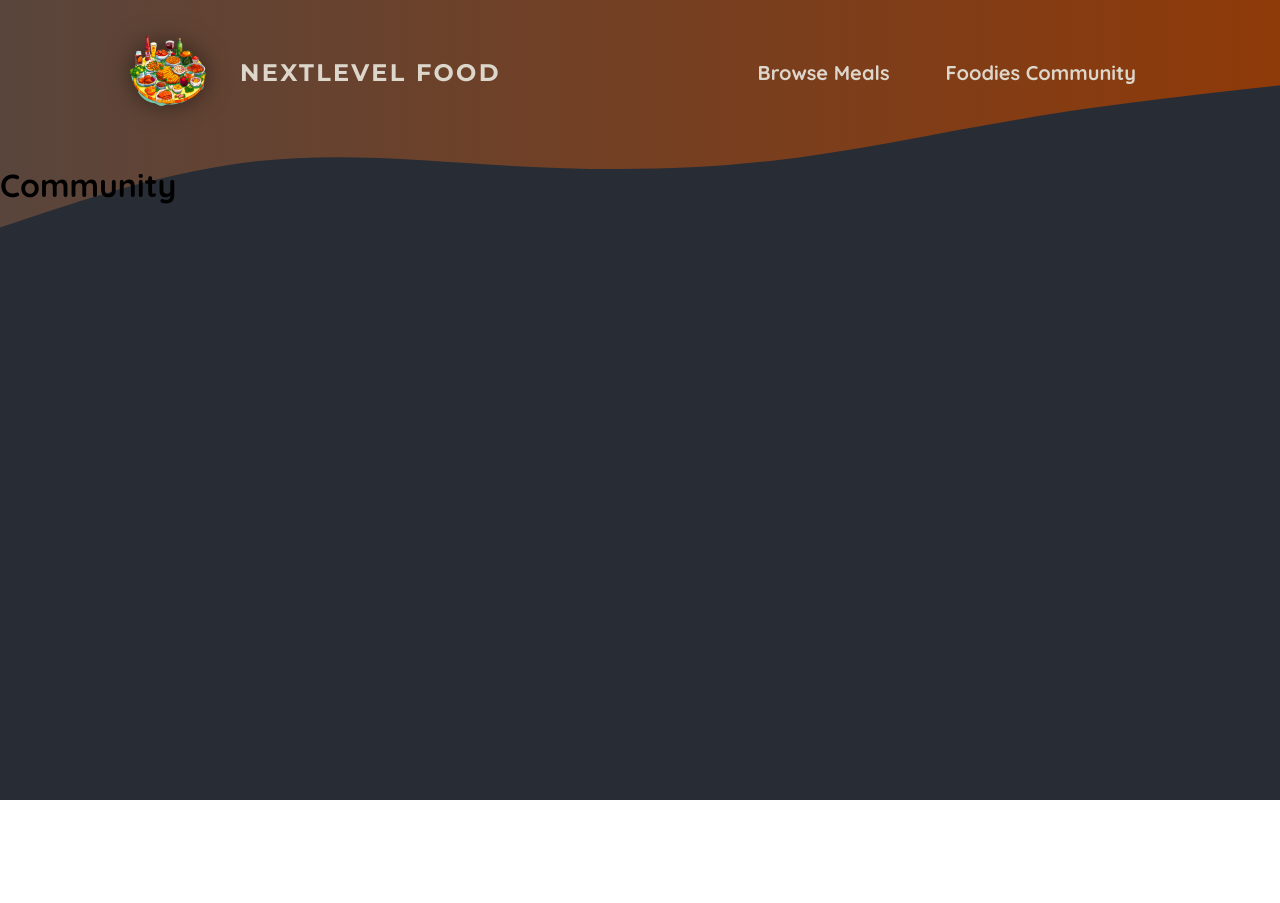
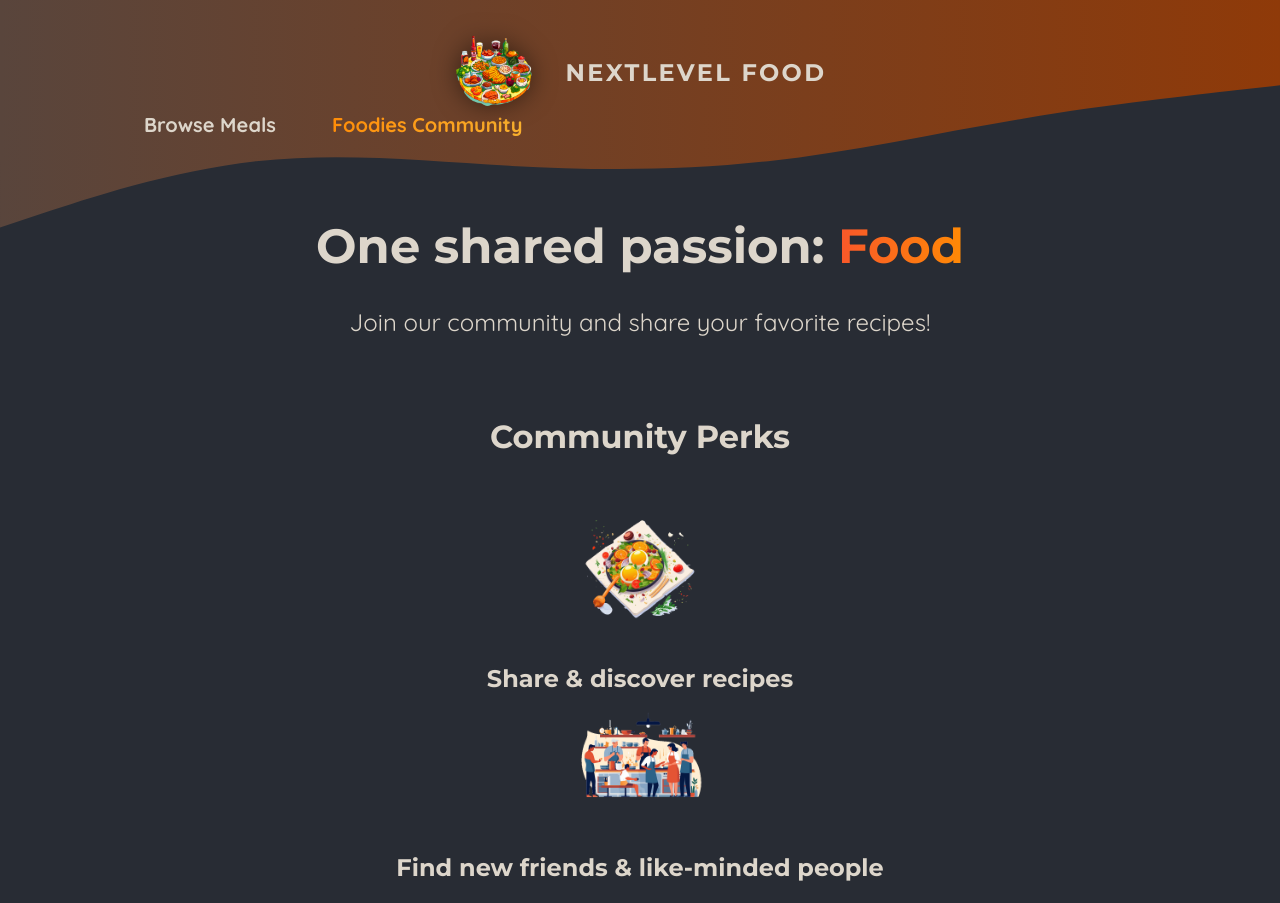
Before and after one commit to Snzslt/Food-Order-Nextjs, a Next.js app: page /community in a window 1280 px wide. Shown: the top 903 px of the page. Before the commit the page ends 800 px from the top, so only its background shows below. Built offline with nearby package versions, Linux system fonts and the light colour scheme.

Commit message:
Using Client Components Efficiently

```diff
--- a/app/community/page.js
+++ b/app/community/page.js
@@ -1,3 +1,40 @@
+import Image from 'next/image';
+
+import mealIcon from '@/assets/icons/meal.png';
+import communityIcon from '@/assets/icons/community.png';
+import eventsIcon from '@/assets/icons/events.png';
+import classes from './page.module.css';
+
 export default function CommunityPage() {
-    return <h1>Community</h1>;
-  }
+  return (
+    <>
+      <header className={classes.header}>
+        <h1>
+          One shared passion: <span className={classes.highlight}>Food</span>
+        </h1>
+        <p>Join our community and share your favorite recipes!</p>
+      </header>
+      <main className={classes.main}>
+        <h2>Community Perks</h2>
+
+        <ul className={classes.perks}>
+          <li>
+            <Image src={mealIcon} alt="A delicious meal" />
+            <p>Share & discover recipes</p>
+          </li>
+          <li>
+            <Image src={communityIcon} alt="A crowd of people, cooking" />
+            <p>Find new friends & like-minded people</p>
+          </li>
+          <li>
+            <Image
+              src={eventsIcon}
+              alt="A crowd of people at a cooking event"
+            />
+            <p>Participate in exclusive events</p>
+          </li>
+        </ul>
+      </main>
+    </>
+  );
+}
--- /dev/null
+++ b/app/community/page.module.css
@@ -0,0 +1,61 @@
+.header {
+    gap: 3rem;
+    margin: 3rem auto 5rem auto;
+    width: 90%;
+    max-width: 75rem;
+    color: #ddd6cb;
+    font-size: 1.5rem;
+    text-align: center;
+  }
+
+  .header h1 {
+    font-family: 'Montserrat', sans-serif;
+  }
+
+  .highlight {
+    background: linear-gradient(90deg, #f9572a, #ff8a05);
+    background-clip: text;
+    -webkit-background-clip: text;
+    -webkit-text-fill-color: transparent;
+  }
+
+  .main {
+    width: 90%;
+    max-width: 40rem;
+    margin: 0 auto;
+    text-align: center;
+  }
+
+  .main h2 {
+    font-family: 'Montserrat', sans-serif;
+    font-size: 2rem;
+    margin-bottom: 3rem;
+    color: #ddd6cb;
+  }
+
+  .perks {
+    list-style: none;
+    margin: 3rem 0;
+    padding: 0;
+  }
+
+  .perks li {
+    display: flex;
+    flex-direction: column;
+    align-items: center;
+    gap: 2rem;
+  }
+
+  .perks img {
+    width: 8rem;
+    height: 8rem;
+    object-fit: contain;
+  }
+
+  .perks p {
+    font-family: 'Montserrat', sans-serif;
+    font-size: 1.5rem;
+    font-weight: bold;
+    margin: 0;
+    color: #ddd6cb;
+  }
--- a/components/main-header/main-header.module.css
+++ b/components/main-header/main-header.module.css
@@ -1,10 +1,3 @@
-.header {
-    display: flex;
-    justify-content: space-between;
-    align-items: center;
-    padding: 2rem 1rem;
-  }
-
 @media (min-width: 768px) {
   .header {
     padding: 2rem 10%;
@@ -19,30 +12,6 @@
   gap: 1.5rem;
   /* font-family: 'Montserrat', sans-serif; */
   font-size: 1.25rem;
-  }
-
-  .nav a {
-    text-decoration: none;
-    color: #ddd6cb;
-    font-weight: bold;
-    padding: 0.5rem 1rem;
-    border-radius: 0.5rem;
-  }
-
-  .nav a:hover,
-  .nav a:active {
-    background: linear-gradient(90deg, #ff8a05, #f9b331);
-    background-clip: text;
-    -webkit-background-clip: text;
-    -webkit-text-fill-color: transparent;
-    text-shadow: 0 0 18px rgba(248, 190, 42, 0.8);
-  }
-
-  .active {
-    background: linear-gradient(90deg, #ff8a05, #f9b331);
-    background-clip: text;
-    -webkit-background-clip: text;
-    -webkit-text-fill-color: transparent;
 }
 
 .logo {
--- a/components/main-header/main.header.js
+++ b/components/main-header/main.header.js
@@ -1,9 +1,11 @@
 import Link from 'next/link';
 import Image from 'next/image';
+
 
 import MainHeaderBackground from './main-header-backgroung';
 import logoImg from '@/assets/logo.png';
 import classes from './main-header.module.css';
+import NavLink from './nav-link';
 
 export default function MainHeader() {
   return (
@@ -18,10 +20,10 @@
         <nav className={classes.nav}>
           <ul>
             <li>
-              <Link href="/meals">Browse Meals</Link>
+              <NavLink href="/meals">Browse Meals</NavLink>
             </li>
             <li>
-              <Link href="/community">Foodies Community</Link>
+              <NavLink href="/community">Foodies Community</NavLink>
             </li>
           </ul>
         </nav>
--- /dev/null
+++ b/components/main-header/nav-link.js
@@ -0,0 +1,22 @@
+'use client';
+
+import Link from 'next/link';
+import { usePathname } from 'next/navigation';
+import classes from './nav-link.module.css';
+
+export default function NavLink({ href, children }) {
+  const path = usePathname();
+
+  return (
+    <Link
+      href={href}
+      className={
+        path.startsWith(href)
+          ? `${classes.link} ${classes.active}`
+          : classes.link
+      }
+    >
+      {children}
+    </Link>
+  );
+}
--- /dev/null
+++ b/components/main-header/nav-link.module.css
@@ -0,0 +1,23 @@
+.link {
+    text-decoration: none;
+    color: #ddd6cb;
+    font-weight: bold;
+    padding: 0.5rem 1rem;
+    border-radius: 0.5rem;
+  }
+
+  .link:hover,
+  .link:active {
+    background: linear-gradient(90deg, #ff8a05, #f9b331);
+    background-clip: text;
+    -webkit-background-clip: text;
+    -webkit-text-fill-color: transparent;
+    text-shadow: 0 0 18px rgba(248, 190, 42, 0.8);
+  }
+
+  .active {
+    background: linear-gradient(90deg, #ff8a05, #f9b331);
+    background-clip: text;
+    -webkit-background-clip: text;
+    -webkit-text-fill-color: transparent;
+  }
```
Lines whose indentation alone changed are shown as unchanged.
